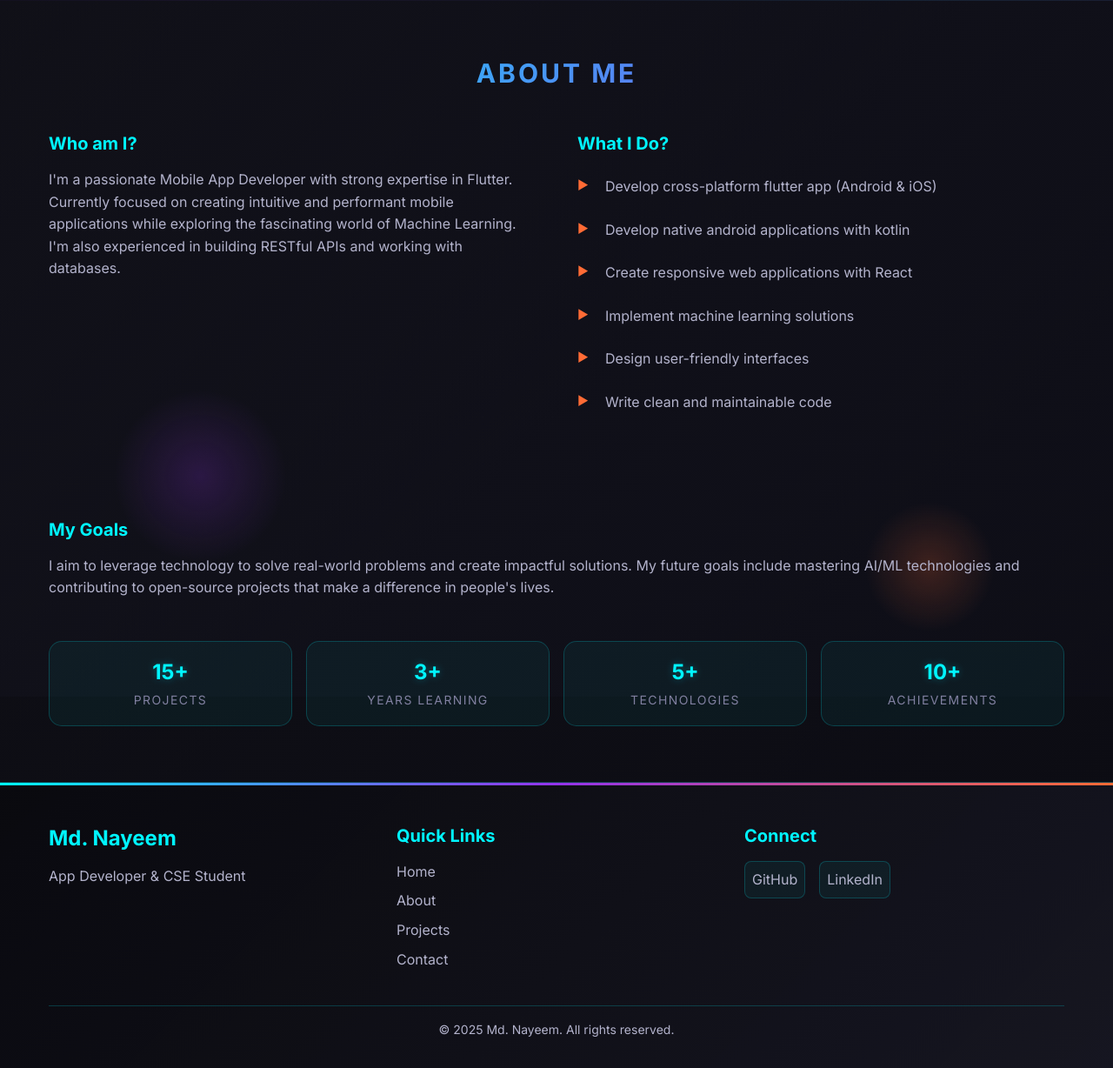
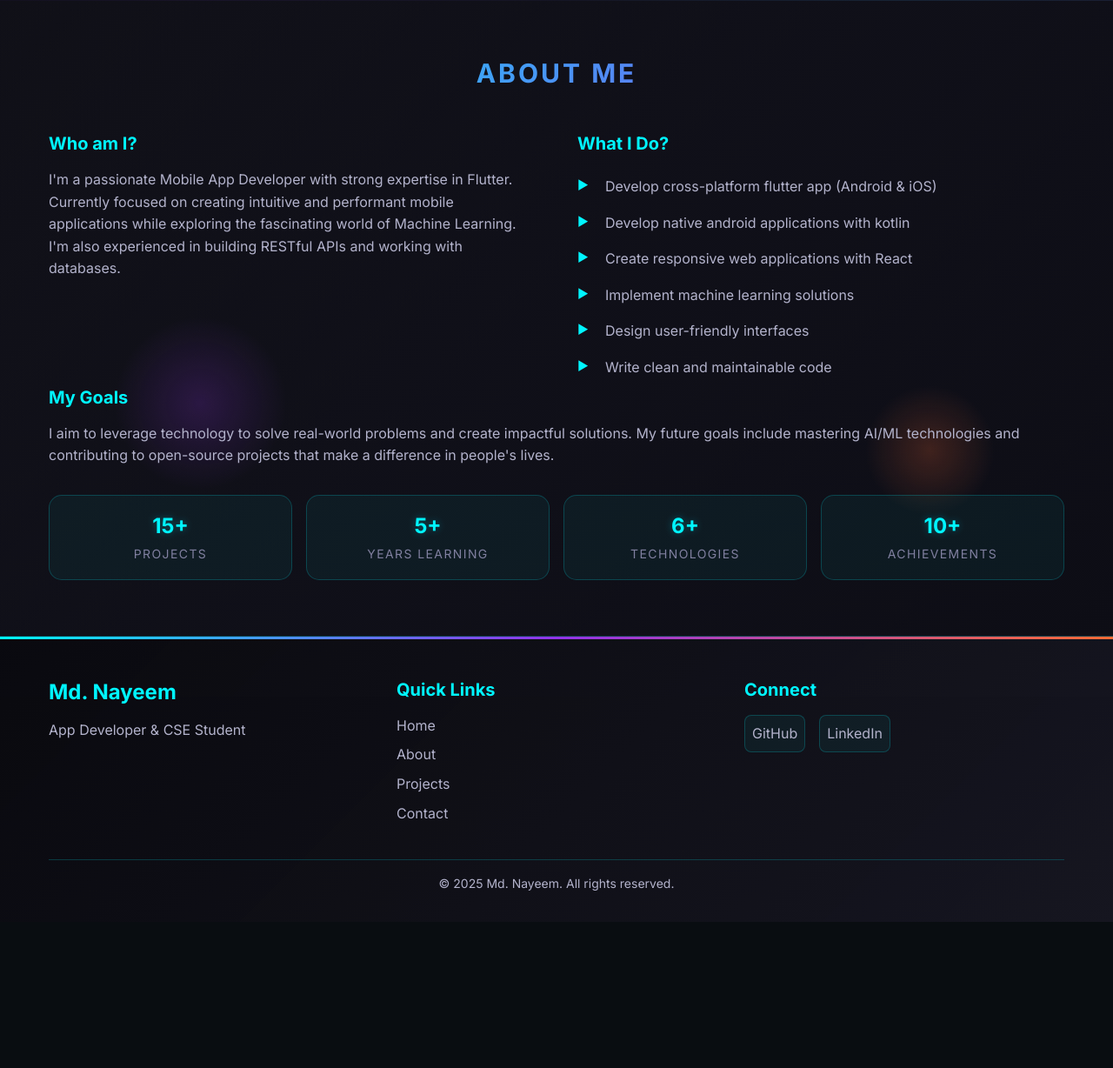
Before and after one commit to codernayeem/portfolio-academic, a PHP site: page /portfolio-academic/ in a window 1280 px wide. Shown: the part 799-2027 px from the top of the page at 87% size. After the commit the page ends 1859 px from the top, so only its background shows below. Run offline with PHP 8.4, Linux system fonts and the light colour scheme; data that the repository does not hold is empty.

Commit message:
fixed some ui

```diff
--- a/assets/css/main.css
+++ b/assets/css/main.css
@@ -534,11 +534,6 @@ a:hover {
     display: grid;
     grid-template-columns: 1fr 1fr;
     gap: var(--spacing-2xl);
-    margin-bottom: var(--spacing-2xl);
-}
-
-.about-section-item {
-    margin-bottom: var(--spacing-2xl);
 }
 
 .about-section-item h3 {
@@ -551,7 +546,7 @@ a:hover {
 .about-skills {
     list-style: none;
     padding: 0;
-    margin: var(--spacing-base) 0;
+    margin: 0;
 }
 
 .about-skills li {
@@ -559,14 +554,14 @@ a:hover {
     padding: var(--spacing-xs) 0 var(--spacing-xs) var(--spacing-xl);
     color: var(--text-secondary);
     line-height: 1.6;
-    margin-bottom: var(--spacing-xs);
+    margin: 0;
 }
 
 .about-skills li::before {
     content: '▶';
     position: absolute;
     left: 0;
-    color: var(--accent-color);
+    color: var(--primary-color);
     font-size: var(--font-size-sm);
     top: var(--spacing-xs);
 }
--- a/index.php
+++ b/index.php
@@ -110,11 +110,11 @@ include 'includes/header.php';
                         <span class="stat-label">Projects</span>
                     </div>
                     <div class="stat-item">
-                        <span class="stat-number">3+</span>
+                        <span class="stat-number">5+</span>
                         <span class="stat-label">Years Learning</span>
                     </div>
                     <div class="stat-item">
-                        <span class="stat-number">5+</span>
+                        <span class="stat-number">6+</span>
                         <span class="stat-label">Technologies</span>
                     </div>
                     <div class="stat-item">
```
